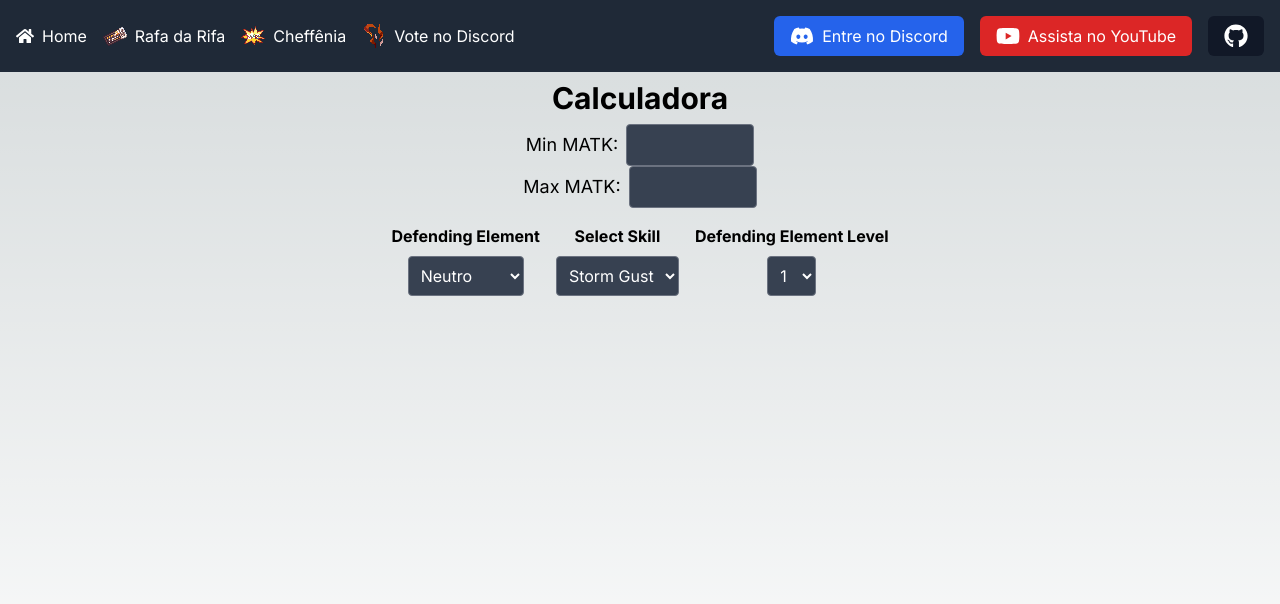
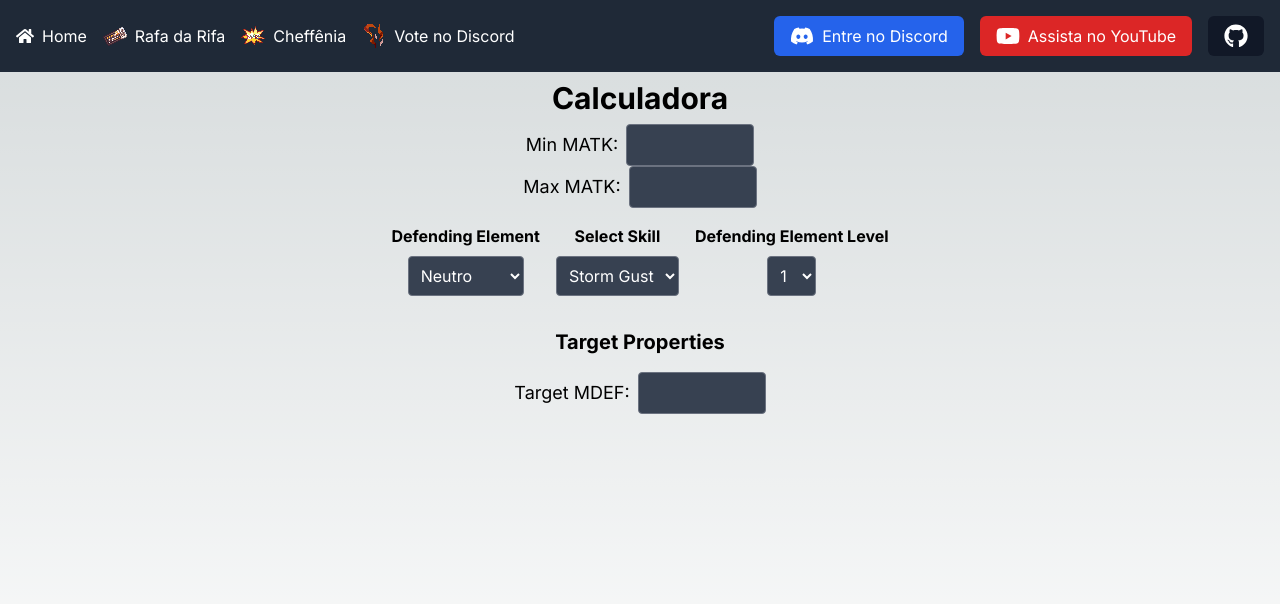
Before and after one commit to raphaelbp12/afktales, a Next.js app: page /calc in a window 1280 px wide. Shown: the top 604 px of the page. Built offline with nearby package versions, Linux system fonts and the light colour scheme.

Commit message:
feat: target mdef input

```diff
--- a/components/Calc/page.tsx
+++ b/components/Calc/page.tsx
@@ -9,13 +9,14 @@ import DropdownSelector from "../commonComponents/DropdownSelector";
 import { calculateMagicDamage } from "./calculateMagicDamage";
 
 const CalcPage: React.FC = () => {
-  const [minMatk, setMinMatk] = useState<number | string>("");
-  const [maxMatk, setMaxMatk] = useState<number | string>("");
+  const [minMatk, setMinMatk] = useState<number | "">("");
+  const [maxMatk, setMaxMatk] = useState<number | "">("");
   const [defendingElement, setDefendingElement] = useState<ElementEnum>(
     ElementEnum.Neutro
   );
   const [defendingElementLevel, setDefendingElementLevel] = useState<number>(1);
   const [selectedSkill, setSelectedSkill] = useState<Skill | null>(null);
+  const [targetMdef, setTargetMdef] = useState<number | "">("");
 
   const handleMinMatkChange = (event: React.ChangeEvent<HTMLInputElement>) => {
     const value = event.target.value;
@@ -25,6 +26,23 @@ const CalcPage: React.FC = () => {
   const handleMaxMatkChange = (event: React.ChangeEvent<HTMLInputElement>) => {
     const value = event.target.value;
     setMaxMatk(value === "" ? "" : Number(value));
+  };
+
+  const handleTargetMdefChange = (
+    event: React.ChangeEvent<HTMLInputElement>
+  ) => {
+    let value = event.target.value;
+    if (value === "") {
+      setTargetMdef("");
+      return;
+    }
+
+    const numValue = Number(event.target.value);
+    // if (value > 127) setTargetMdef(127);
+    // if (value < 1) setTargetMdef(1);
+    if (numValue >= 1 && numValue <= 127) {
+      setTargetMdef(numValue);
+    }
   };
 
   const elements = Object.keys(ElementEnum)
@@ -53,7 +71,7 @@ const CalcPage: React.FC = () => {
           matk: Number(minMatk),
           defendingElement,
           defendingElementLevel,
-          targetMdef: 1,
+          targetMdef: targetMdef || 1,
           ignoreMdefPercent: 0,
         })
       : 0;
@@ -65,7 +83,7 @@ const CalcPage: React.FC = () => {
           matk: Number(maxMatk),
           defendingElement,
           defendingElementLevel,
-          targetMdef: 1,
+          targetMdef: targetMdef || 1,
           ignoreMdefPercent: 0,
         })
       : 0;
@@ -121,6 +139,15 @@ const CalcPage: React.FC = () => {
             onChange={(e) => setDefendingElementLevel(Number(e.target.value))}
           />
         </div>
+        <div className="w-full flex flex-col items-center mt-4">
+          <h2 className="text-xl font-bold mb-4">Target Properties</h2>
+          <InputField
+            label="Target MDEF"
+            value={targetMdef}
+            onChange={handleTargetMdefChange}
+            type="number"
+          />
+        </div>
         {selectedSkill && (
           <div className="w-full flex flex-col items-center mt-4">
             <h2 className="text-xl font-bold mb-4">
```
